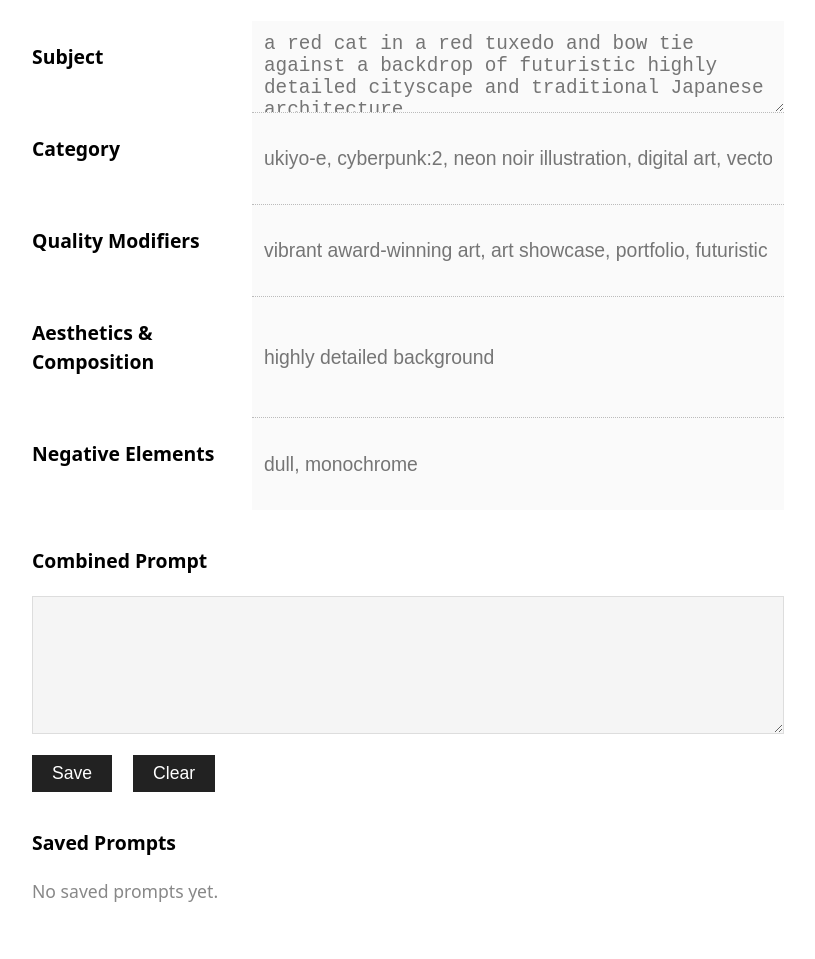
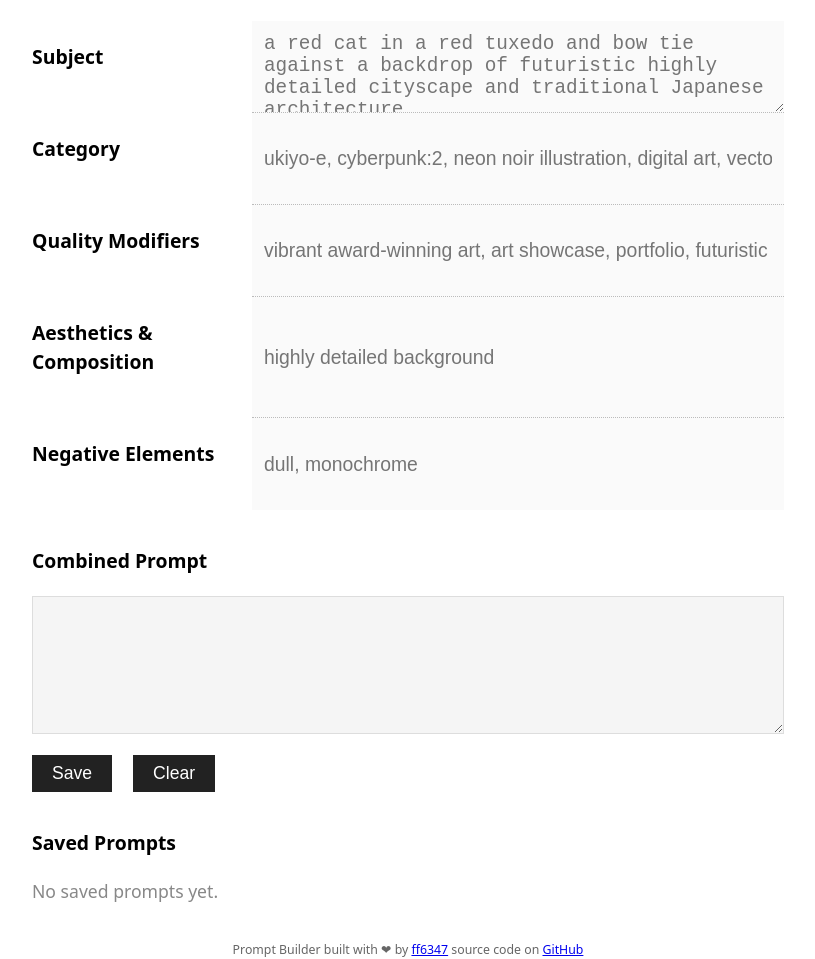
Before and after one commit to ff6347/image-prompts.inpyjamas.dev, a plain HTML site: page index.html in a window 1280 px wide. Shown: the part 103-1062 px from the top of the page, without its empty margins (232-1047 px from the left). Before the commit the page ends 1032 px from the top, so only its background shows below. Drawn offline with Linux system fonts and the light colour scheme.

Commit message:
add favicon

```diff
--- a/index.html
+++ b/index.html
@@ -3,7 +3,14 @@
 <head>
 	<meta charset="UTF-8">
 	<meta name="viewport" content="width=device-width, initial-scale=1.0">
-	<title>Document</title>
+	<title>Image Prompts | inpyjamas.dev</title>
+	<meta name="description" content="A minimal web app for generating, editing, and saving image prompts.">
+	<meta name="author" content="ff6347">
+	<meta name="keywords" content="image prompts, prompt builder, image prompt generator, image prompt editor, image prompt saver">
+	<meta name="robots" content="index, follow">
+	<meta name="googlebot" content="index, follow">
+	<meta name="google" content="notranslate">
+	<link rel="shortcut icon" href="favicon.svg" type="image/svg+xml">
 	<link rel="stylesheet" href="style.css">
 </head>
 <body>
@@ -49,6 +56,11 @@
 			</section>
 		</div>
 	</main>
+	<footer>
+		<p>
+			Prompt Builder built with ❤︎ by <a href="https://github.com/ff6347">ff6347</a>  source code on <a href="https://github.com/ff6347/image-prompts.inpyjamas.dev">GitHub</a>
+		</p>
+	</footer>
   <script src="index.js"></script>
 </body>
 </html>
--- a/style.css
+++ b/style.css
@@ -86,6 +86,15 @@ label,
 	min-height: 100px;
 	color: #222;
 }
+
+footer {
+	margin-top: 1rlh;
+	font-size: 0.7rem;
+	text-align: center;
+	margin: 0 auto;
+	color: #666;
+}
+
 @media (max-width: 600px) {
 	.container {
 		padding: 8px;
@@ -97,6 +106,7 @@ label,
 		padding-bottom: 4px;
 	}
 }
+
 .button-row {
 	margin-top: 1rlh;
 	display: flex;
```
Also changed, not shown: favicon.svg (added).
